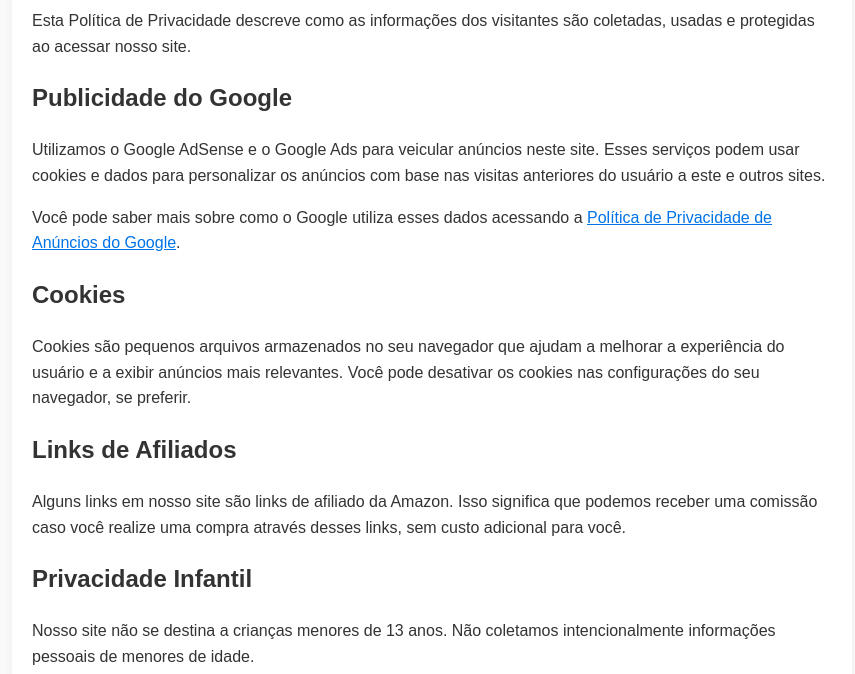
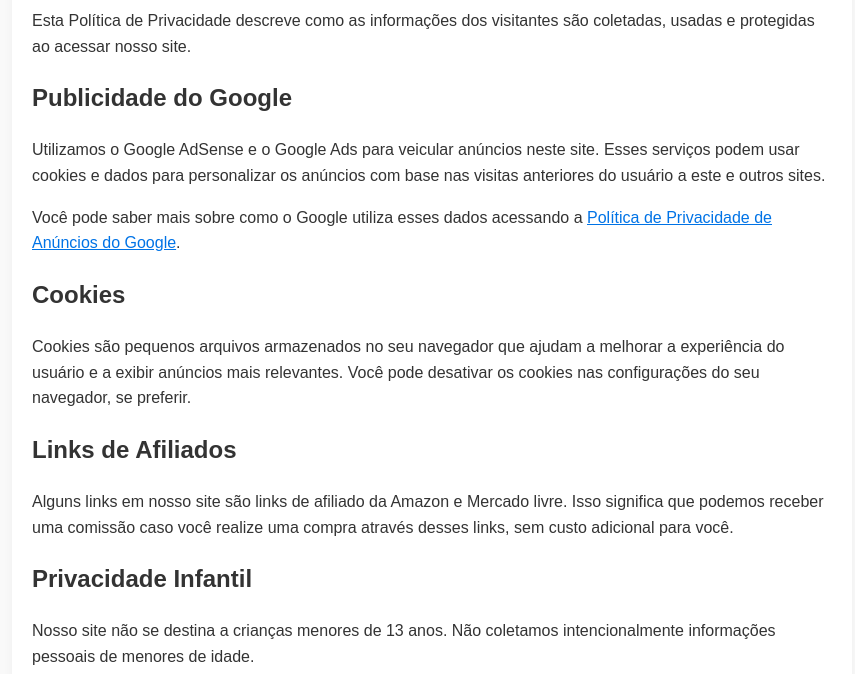
Before and after one commit to NAN1131/technanlogys, a plain HTML site: page privacy_policy.html in a window 1280 px wide. Shown: the part 126-800 px from the top of the page, without its empty margins (208-1063 px from the left). Drawn offline with Linux system fonts and the light colour scheme.

Commit message:
Update privacy_policy.html

```diff
--- a/privacy_policy.html
+++ b/privacy_policy.html
@@ -42,7 +42,7 @@
     <p>Cookies são pequenos arquivos armazenados no seu navegador que ajudam a melhorar a experiência do usuário e a exibir anúncios mais relevantes. Você pode desativar os cookies nas configurações do seu navegador, se preferir.</p>
 
     <h2>Links de Afiliados</h2>
-    <p>Alguns links em nosso site são links de afiliado da Amazon. Isso significa que podemos receber uma comissão caso você realize uma compra através desses links, sem custo adicional para você.</p>
+    <p>Alguns links em nosso site são links de afiliado da Amazon e Mercado livre. Isso significa que podemos receber uma comissão caso você realize uma compra através desses links, sem custo adicional para você.</p>
 
     <h2>Privacidade Infantil</h2>
     <p>Nosso site não se destina a crianças menores de 13 anos. Não coletamos intencionalmente informações pessoais de menores de idade.</p>
```
